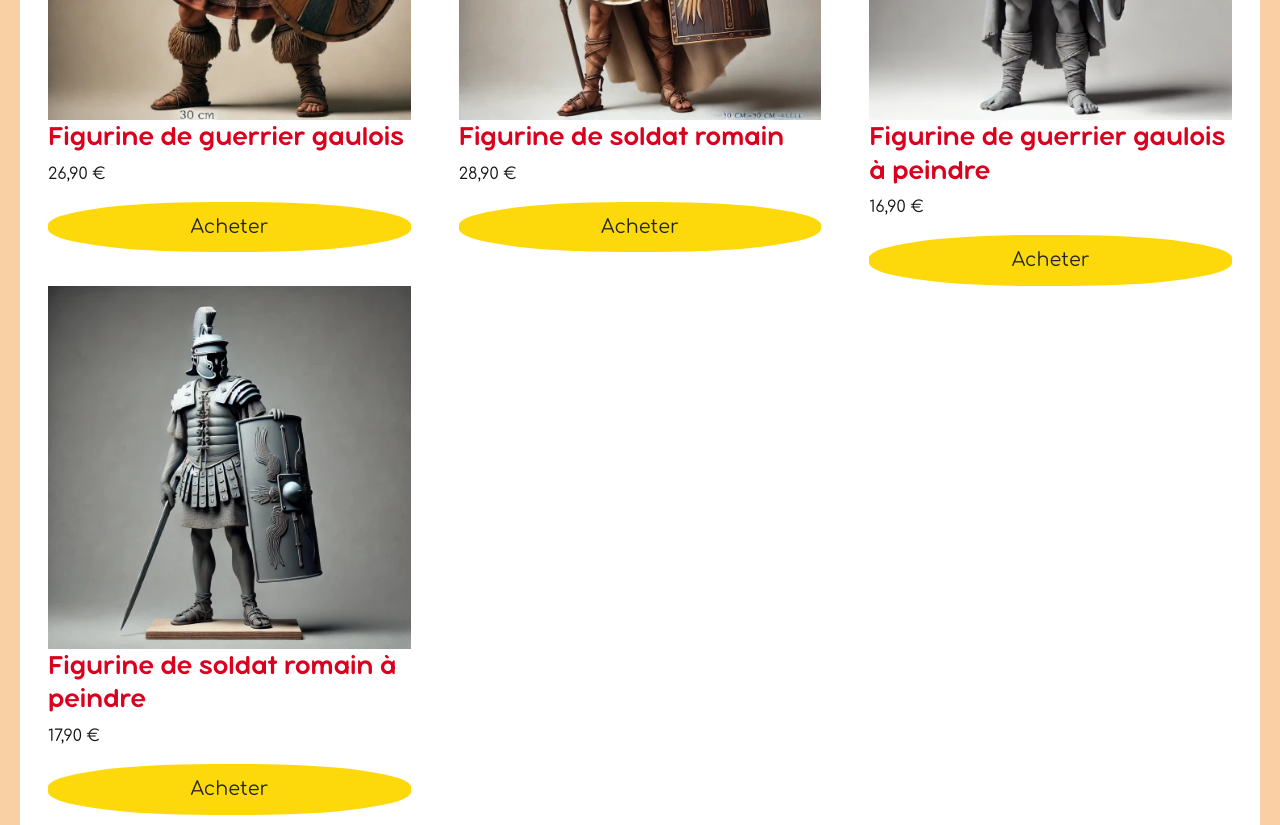
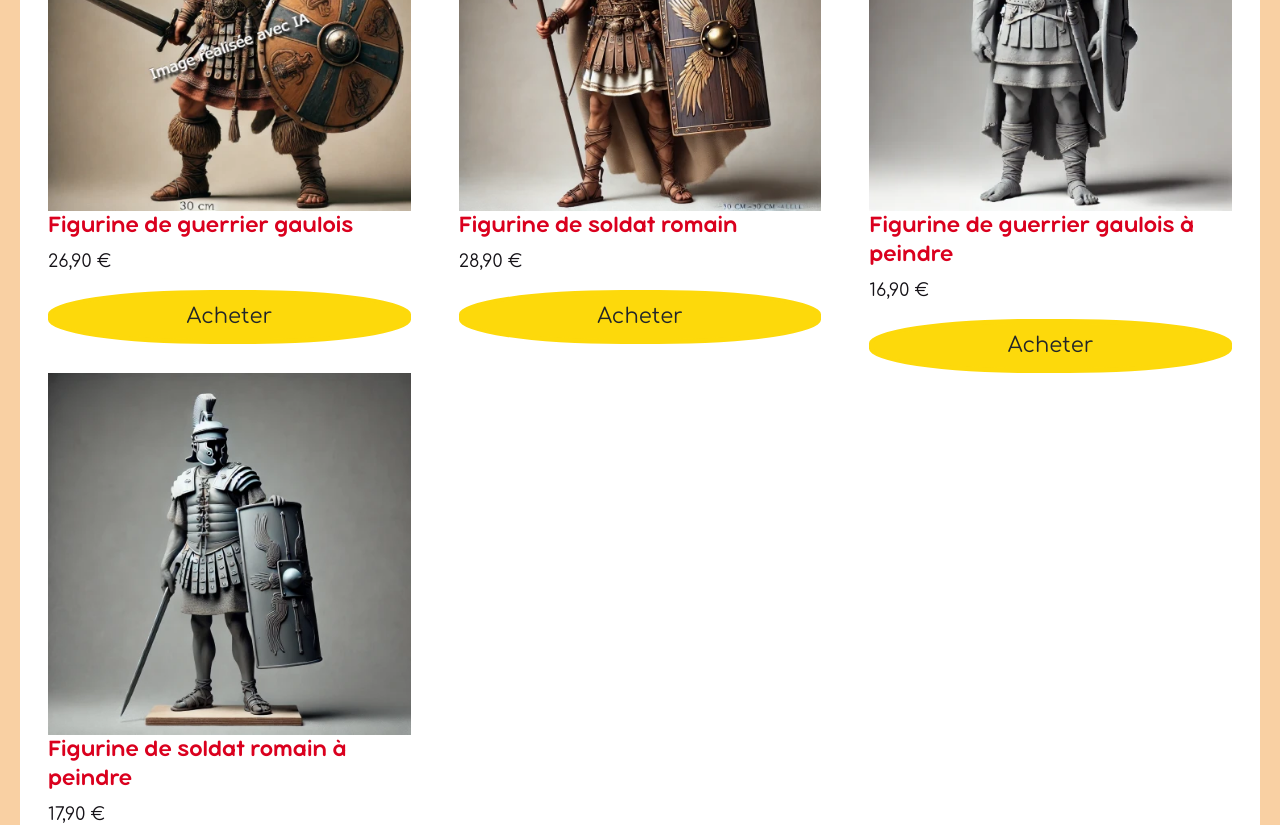
Before and after one commit to IsaRaynaud/aupetitvillage, an Angular app: page / in a window 1280 px wide. Shown: the part 1400-2225 px from the top of the page. Built offline with nearby package versions, Linux system fonts and the light colour scheme.

Commit message:
Components ok

```diff
--- a/src/styles.css
+++ b/src/styles.css
@@ -5,20 +5,36 @@
     font-style: normal;
   }
 
-  @font-face {
+@font-face {
     font-family: 'Bubbleboddy Neue';
     src: url('./assets/fonts/bubbleboddyneue.ttf') format('truetype');
     font-weight: normal;
     font-style: normal;
   }
 
-  h1, h2, h3 {
+body {
+    font-family: 'Comfortaa', sans-serif;
+    color: #151217;
+    font-size: 1.1rem;
+  }
+
+h1, h2, h3 {
     font-family: 'Bubbleboddy Neue', sans-serif;
     color: #DA001E;
   }
 
+h1 {
+    font-size: 4rem;
+  }
 
- body {
-    font-family: 'Comfortaa', sans-serif;
-    color: #151217;
+h2 {
+    font-size: 2.5rem;
   }
+
+h3 {
+  font-size: 1.5rem;
+}
+
+nav {
+  font-size: 1.8rem;
+}
```
